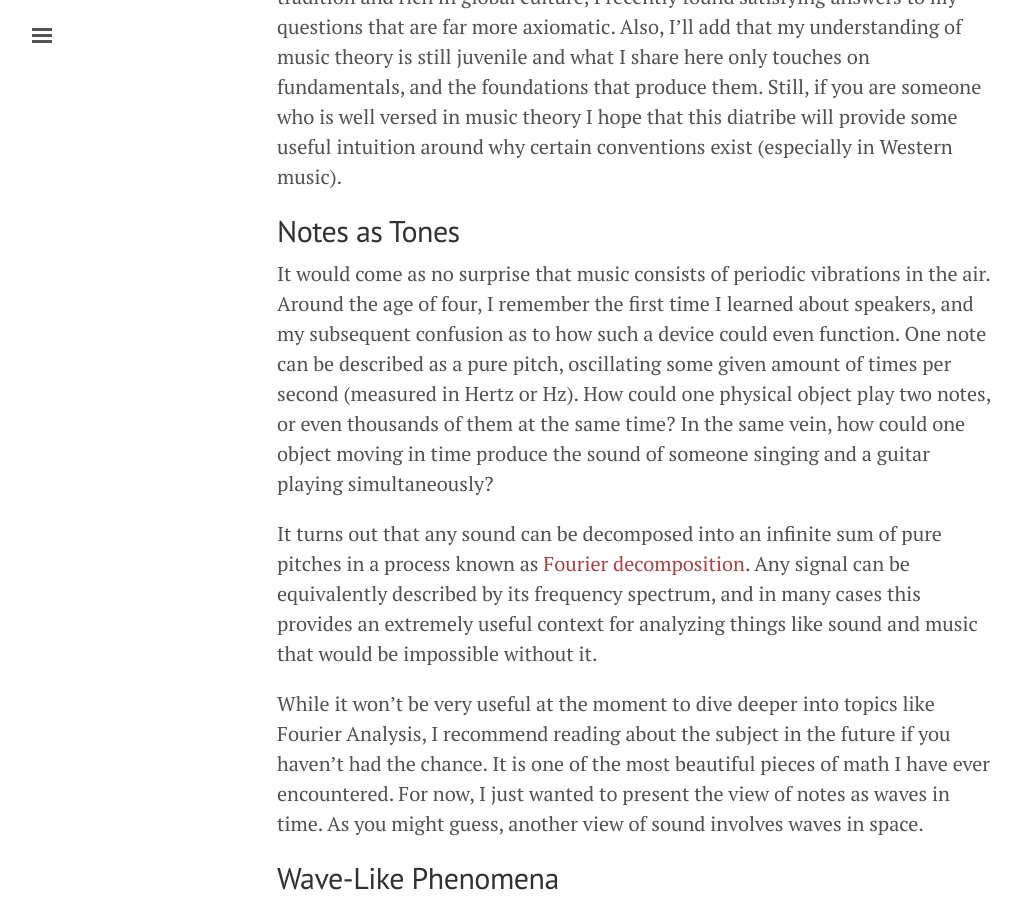
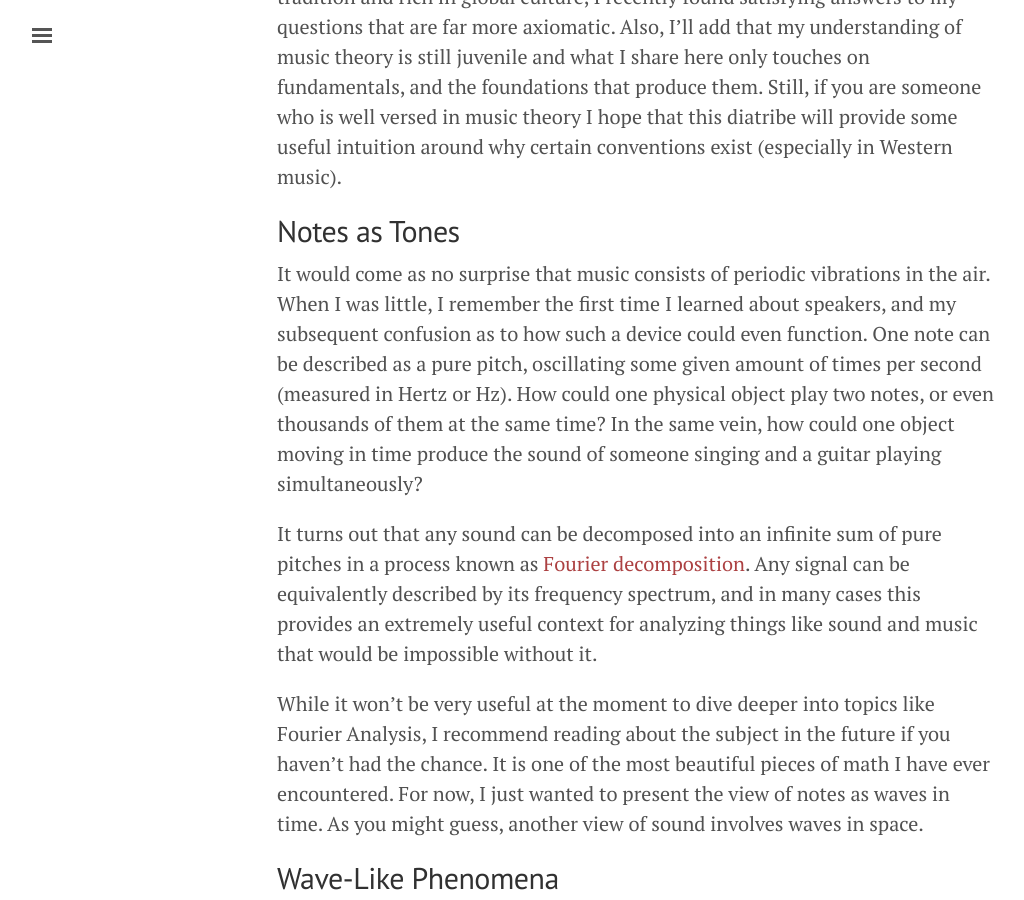
Before and after one commit to kylehovey/blog, a Jekyll site: the page built from on_vineyards_harmony_and_mathematics.md, in a window 1280 px wide and 900 px high, scrolled down 1428 px. Shown: the whole window, without its empty margins (3-1027 px from the left). Built offline with Jekyll 4.4.1, drawn with Linux system fonts in a browser that asks for light colours; formulas are drawn with MathJax 3.

Commit message:
Vineyards updates

```diff
--- a/on_vineyards_harmony_and_mathematics.md
+++ b/on_vineyards_harmony_and_mathematics.md
@@ -17,7 +17,7 @@ While I fully accept that much of music theory and its application is rooted in
 
 ## Notes as Tones
 
-It would come as no surprise that music consists of periodic vibrations in the air. Around the age of four, I remember the first time I learned about speakers, and my subsequent confusion as to how such a device could even function. One note can be described as a pure pitch, oscillating some given amount of times per second (measured in Hertz or Hz). How could one physical object play two notes, or even thousands of them at the same time? In the same vein, how could one object moving in time produce the sound of someone singing and a guitar playing simultaneously?
+It would come as no surprise that music consists of periodic vibrations in the air. When I was little, I remember the first time I learned about speakers, and my subsequent confusion as to how such a device could even function. One note can be described as a pure pitch, oscillating some given amount of times per second (measured in Hertz or Hz). How could one physical object play two notes, or even thousands of them at the same time? In the same vein, how could one object moving in time produce the sound of someone singing and a guitar playing simultaneously?
 
 It turns out that any sound can be decomposed into an infinite sum of pure pitches in a process known as [Fourier decomposition](https://en.wikipedia.org/wiki/Fourier_analysis){:target="_blank"}. Any signal can be equivalently described by its frequency spectrum, and in many cases this provides an extremely useful context for analyzing things like sound and music that would be impossible without it.
 
```
